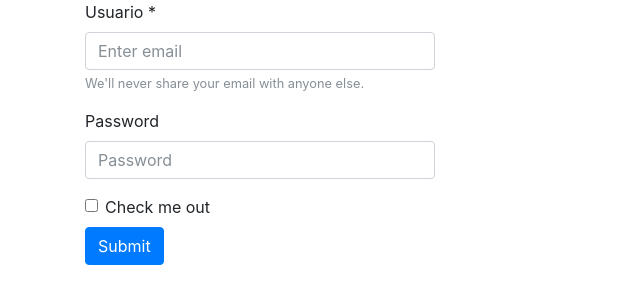
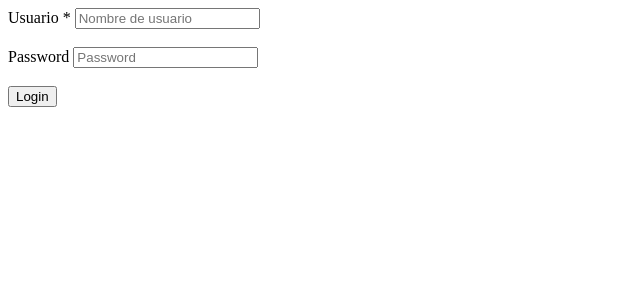
Before and after one commit to oscar490/DWES, a PHP site: page /login.php in a window 1280 px wide. Shown: the top 304 px of the page, without its empty margins (0-640 px from the left). Run offline with PHP 8.4, Linux system fonts and the light colour scheme; some libraries are stand-ins or nearby versions.

Commit message:
Se ha mejorado el login

```diff
--- a/fa/auxiliar.php
+++ b/fa/auxiliar.php
@@ -303,7 +303,7 @@ function modificar(PDO $pdo, int $id, array $valores): void
      <?php
  }
 
- function comprobarUsuario(string $usuario, array $error): void
+ function comprobarUsuario(string $usuario, array &$error): void
  {
      if ($usuario === '') {
          $error[] = 'El usuario es obligatorio';
@@ -316,14 +316,14 @@ function modificar(PDO $pdo, int $id, array $valores): void
      }
  }
 
- function comprobarPassword($password, array $error): void
+ function comprobarPassword($password, array &$error): void
  {
      if ($password === '') {
          $error[] = 'La contraseña es obligatoria';
      }
  }
 
- function buscarUsuario(string $usuario, string $password, array $error)
+ function buscarUsuario(string $usuario, string $password, array &$error)
  {
      $pdo = conectar();
 
--- a/fa/db/fa.sql
+++ b/fa/db/fa.sql
@@ -2,7 +2,7 @@ DROP TABLE IF EXISTS generos CASCADE;
 
 CREATE TABLE generos
 (
-      id     BIGSERIAL PRIMARY KEY
+      id     BIGSERIAL    PRIMARY KEY
     , genero VARCHAR(255) NOT NULL UNIQUE
 );
 
@@ -44,7 +44,7 @@ VALUES ('Los últimos Jedi', 2017, 'Va uno se cae y se muere', 204, 3)
 
 
 
-DROP TABLE usuarios CASCADE;
+DROP TABLE IF EXISTS usuarios CASCADE;
 
 CREATE TABLE usuarios
 (
--- a/fa/login.php
+++ b/fa/login.php
@@ -3,17 +3,16 @@
 <html>
     <head>
         <meta charset="utf-8">
-        <link rel="stylesheet"
-        href="https://maxcdn.bootstrapcdn.com/bootstrap/4.0.0-beta.2/css/bootstrap.min.css"
-        integrity="sha384-PsH8R72JQ3SOdhVi3uxftmaW6Vc51MKb0q5P2rRUpPvrszuE4W1povHYgTpBfshb"
-        crossorigin="anonymous">
         <title>Login</title>
     </head>
     <body>
         <?php
         require 'auxiliar.php';
+
         $usuario = trim(filter_input(INPUT_POST, 'usuario'));
         $password = trim(filter_input(INPUT_POST, 'password'));
+
+
         if (!empty($_POST)) {
             $error = [];
 
@@ -26,41 +25,27 @@
                     'id'=>$fila['id'],
                     'nombre'=>$fila['nombre'],
                 ];
+
                 header('Location: index.php');
             } catch (Exception $e) {
-
                 mostrarErrores($error);
             }
         }
 
         ?>
-        <div class="container">
-            <div class="row">
-                <div class="col-md-offset-4 col-md-4">
-                    <form action="login.php" method="post">
-                      <div class="form-group">
-                        <label for="exampleInputEmail1">Usuario *</label>
-                        <input type="text" class="form-control"
-                        id="usuario" aria-describedby="emailHelp"
-                        name="usuario"
-                        value="<?= h($usuario)?>"
-                        placeholder="Enter email">
-                        <small id="emailHelp" class="form-text text-muted">We'll never share your email with anyone else.</small>
-                      </div>
-                      <div class="form-group">
-                        <label for="exampleInputPassword1">Password</label>
-                        <input type="password" class="form-control" id="exampleInputPassword1" placeholder="Password">
-                      </div>
-                      <div class="form-check">
-                        <label class="form-check-label">
-                          <input type="checkbox" class="form-check-input">
-                          Check me out
-                        </label>
-                      </div>
-                      <button type="submit" class="btn btn-primary">Submit</button>
-                  </form>
-              </div>
-          </div>
-      </div>
+        <form action="login.php" method="post">
+
+          <label for="usuario">Usuario *</label>
+          <input type="text" name='usuario' id="usuario" value="<?= h($usuario)?>" placeholder="Nombre de usuario">
+          <br><br>
+
+          <label for="exampleInputPassword1">Password</label>
+          <input type="password" name='password' id='password' placeholder="Password"><br><br>
+
+          <button type="submit" class="btn btn-primary">Login</button>
+        </form>
+
+
+
     </body>
 </html>
```
Also changed, not shown: 1 other file.
